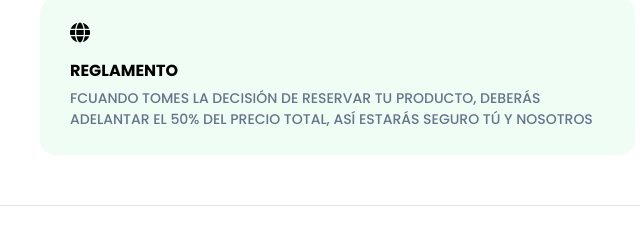
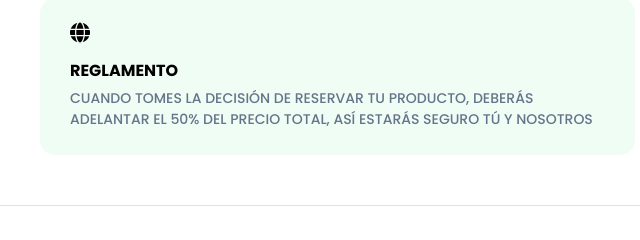
Before and after one commit to chrstopher03/tienda, a plain HTML site: page nosotros.html in a window 1280 px wide. Shown: the part 768-1008 px from the top of the page, 0-640 px from the left. Drawn offline with Linux system fonts and the light colour scheme.

Commit message:
Update nosotros.html

```diff
--- a/nosotros.html
+++ b/nosotros.html
@@ -100,7 +100,7 @@
                             <div class="feature-product delivery">
                                 <i class="fa-solid fa-globe"></i>
                                 <h4>REGLAMENTO</h4>
-                                <p>FCUANDO TOMES LA DECISIÓN DE RESERVAR TU PRODUCTO, DEBERÁS ADELANTAR EL 50% DEL PRECIO TOTAL, ASÍ ESTARÁS SEGURO TÚ Y NOSOTROS</p>
+                                <p>CUANDO TOMES LA DECISIÓN DE RESERVAR TU PRODUCTO, DEBERÁS ADELANTAR EL 50% DEL PRECIO TOTAL, ASÍ ESTARÁS SEGURO TÚ Y NOSOTROS</p>
                             </div>
                             <div class="feature-product refund">
                                 <i class="fa-solid fa-money-bill-transfer"></i>
```
